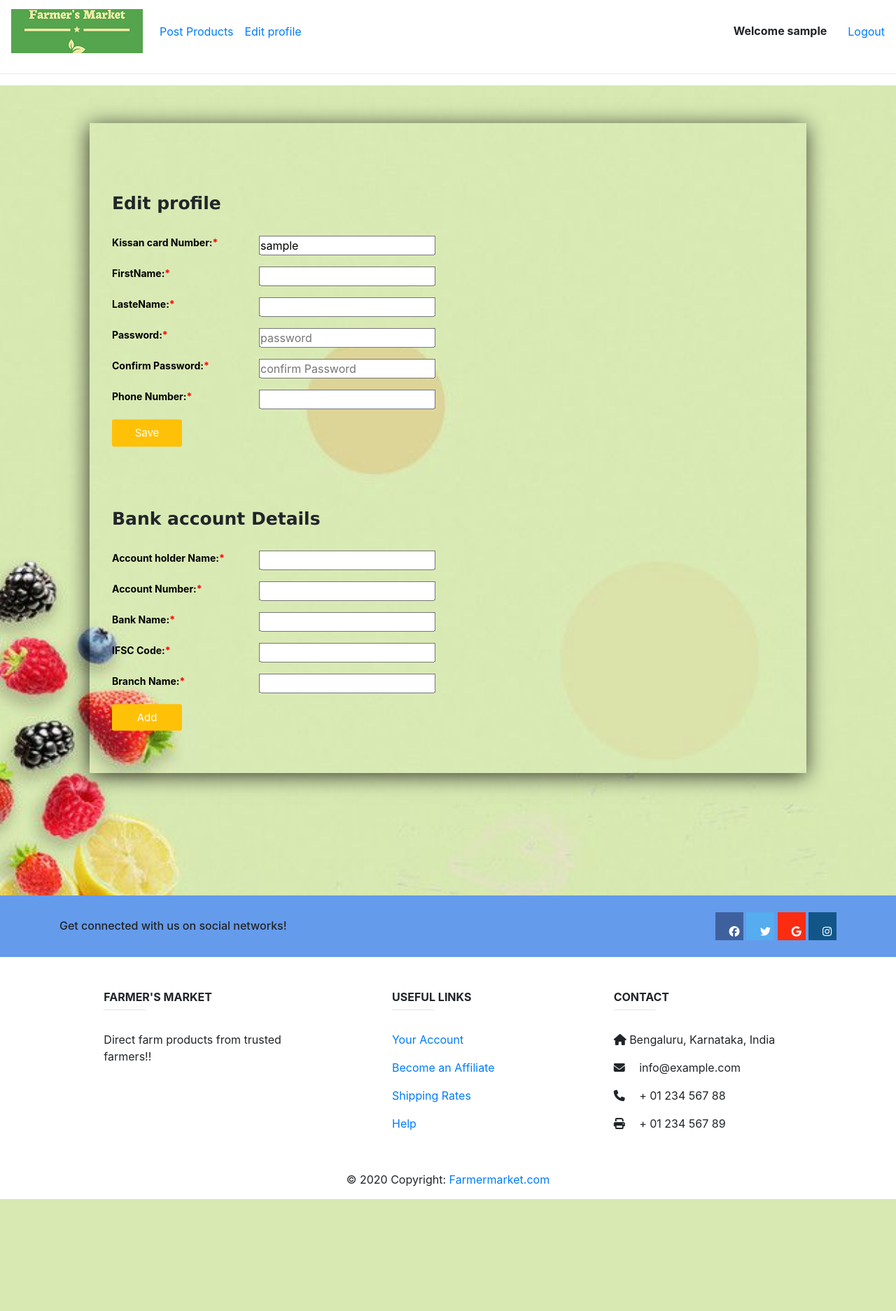
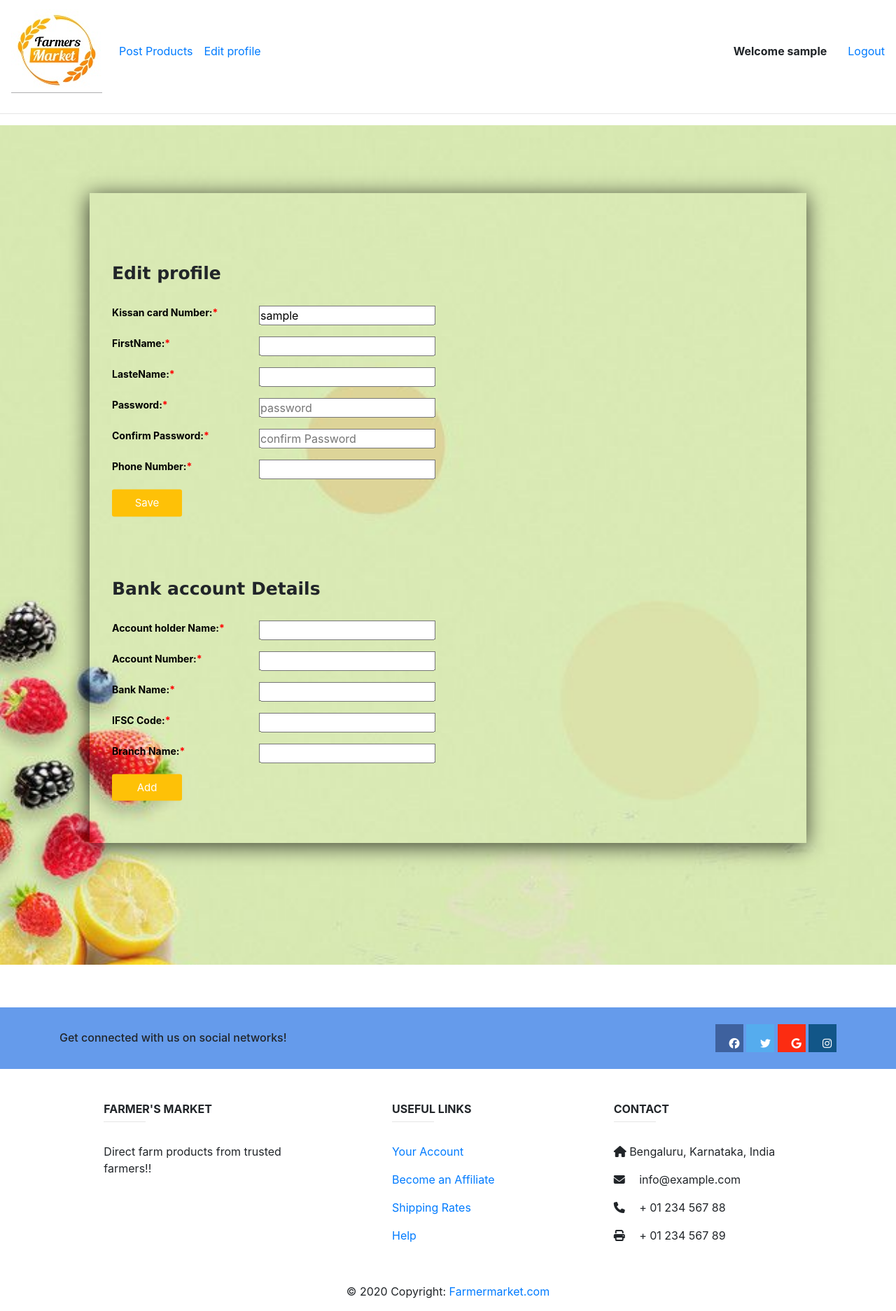
Before and after one commit to vijisuresh23/WTA-miniproject, a PHP site: page /fedit.php in a window 1280 px wide. Shown: the whole page at 70% size. Before the commit the page ends 1714 px from the top, so only its background shows below. Run offline with PHP 8.4, Linux system fonts and the light colour scheme; the visitor is signed in with stand-in values (Sample User, id 1); data that the repository does not hold is empty; some libraries are stand-ins or nearby versions; some web fonts are replaced.

Commit message:
final commit

```diff
--- a/cart.css
+++ b/cart.css
@@ -68,7 +68,7 @@ margin-bottom: 25px;
 }
 .footerNew{
   position: absolute;
-  top:160%;
+  top:180%;
 
   width: 100%;
   /* transform: translate(-50%,-50%); */
@@ -83,7 +83,7 @@ margin-bottom: 25px;
   width: 80%;
   /* height: 100%; */
   background:transparent;
-  margin: 400px auto;
+  margin: 500px auto;
   padding: 60px 32px;
    background:rgba(255,255,255, 0.04);
    background-size: cover;
--- a/fregister.php
+++ b/fregister.php
@@ -32,7 +32,7 @@
                     <input type="text" placeholder="Firstname" name="fname" required>
                 </div>
                 <div class="inputfield">
-                    <label class="label" for="lname" style="color:white" ;>LasteName:</label>
+                    <label class="label" for="lname" style="color:white" ;>LastName:</label>
                     <input type="text" placeholder="Lastname" name="lname" required>
                 </div>
                 <div class="inputfield">
--- a/orders.php
+++ b/orders.php
@@ -50,7 +50,7 @@ $result = mysqli_query($db,"SELECT * FROM orders");
     <hr>
     <div class="admin-bg1">
 
-        <h2 id="h2">Transportation</h2>
+        <h2 id="h2">New Orders</h2>
         <table class="table table-bordered" id="table">
             <thead>
                 <tr>
```
Also changed, not shown: images/logo.png.
